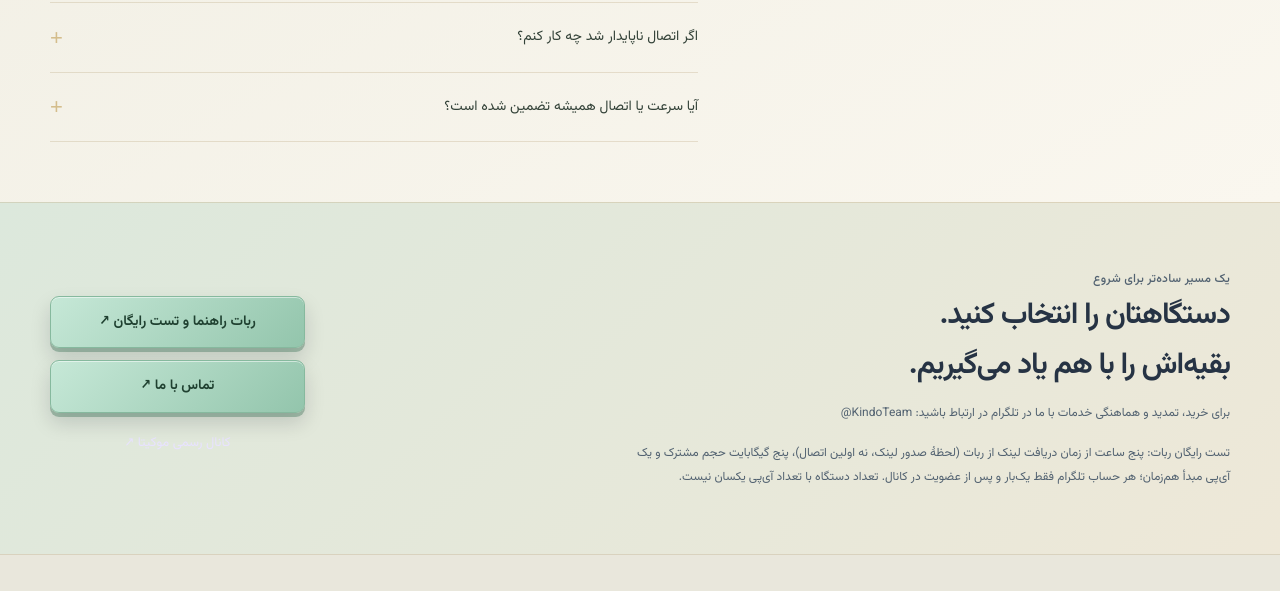
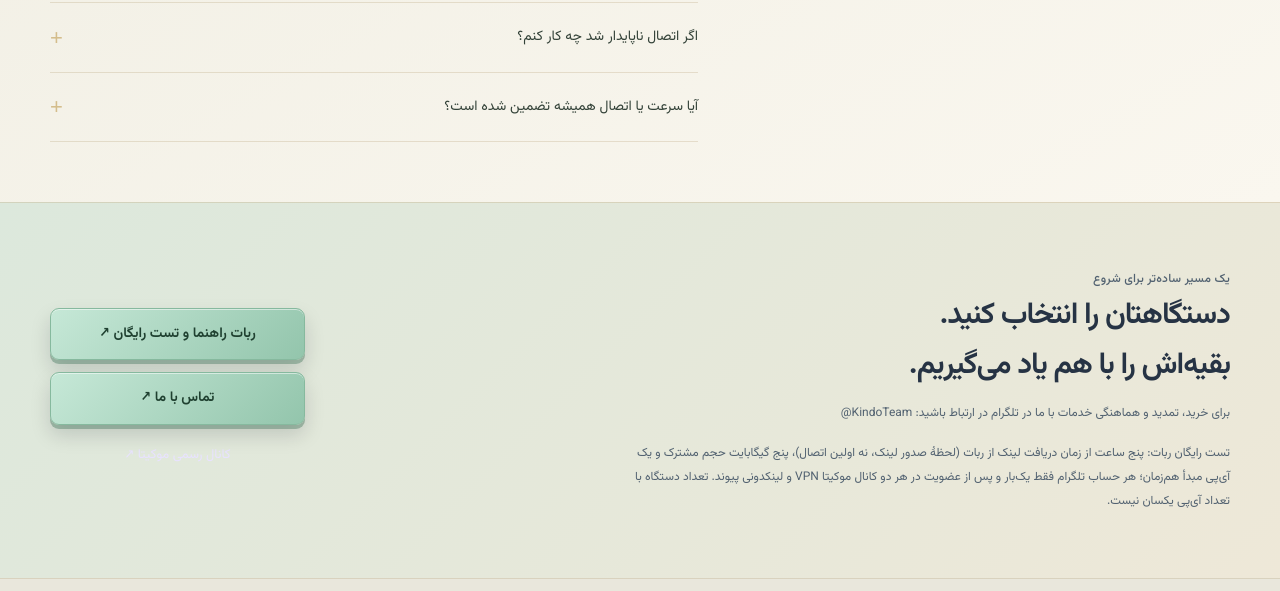
Before and after one commit to KindoraHQ/moktiva, a plain HTML site: page index.html in a window 1280 px wide. Shown: the part 7334-7925 px from the top of the page. Drawn offline with Linux system fonts and the light colour scheme; no server answers.

Commit message:
Document both required Telegram channels for free trials

```diff
--- a/index.html
+++ b/index.html
@@ -75,7 +75,7 @@
 <details><summary>اگر اتصال ناپایدار شد چه کار کنم؟</summary><p>ابتدا اینترنت را بدون VPN امتحان کنید، برنامه را به‌روز کنید و در صورت داشتن لینک اشتراک، آن را به‌روزرسانی کنید. سپس اینترنت همراه و وای‌فای را جداگانه امتحان کنید. تنظیمات امنیتی را خودسرانه غیرفعال نکنید.</p></details>
 <details><summary>آیا سرعت یا اتصال همیشه تضمین شده است؟</summary><p>خیر. کیفیت اتصال به شبکهٔ شما، محدودیت‌های اینترنت، برنامه و شرایط سرور بستگی دارد. این سایت ادعای سرعت نامحدود، ناشناس‌بودن کامل یا اتصال تضمینی ندارد.</p></details>
 </div></div></section>
-<section class="contact" id="contact"><div class="shell contact-inner"><div><p class="eyebrow">یک مسیر ساده‌تر برای شروع</p><h2>دستگاهتان را انتخاب کنید.<br>بقیه‌اش را با هم یاد می‌گیریم.</h2><p>برای خرید، تمدید و هماهنگی خدمات با ما در تلگرام در ارتباط باشید: <bdi>@KindoTeam</bdi></p><p class="trial-terms">تست رایگان ربات: پنج ساعت از زمان دریافت لینک از ربات (لحظهٔ صدور لینک، نه اولین اتصال)، پنج گیگابایت حجم مشترک و یک آی‌پی مبدأ هم‌زمان؛ هر حساب تلگرام فقط یک‌بار و پس از عضویت در کانال. تعداد دستگاه با تعداد آی‌پی یکسان نیست.</p></div><div class="contact-links"><a class="button mint" href="https://t.me/MokitaVPNHelpBot" target="_blank" rel="noopener noreferrer">ربات راهنما و تست رایگان ↗</a><a class="button mint" href="https://t.me/KindoTeam" target="_blank" rel="noopener noreferrer">تماس با ما ↗</a><a class="channel-link" href="https://t.me/MokitaVPN" target="_blank" rel="noopener noreferrer">کانال رسمی موکیتا ↗</a></div></div></section>
+<section class="contact" id="contact"><div class="shell contact-inner"><div><p class="eyebrow">یک مسیر ساده‌تر برای شروع</p><h2>دستگاهتان را انتخاب کنید.<br>بقیه‌اش را با هم یاد می‌گیریم.</h2><p>برای خرید، تمدید و هماهنگی خدمات با ما در تلگرام در ارتباط باشید: <bdi>@KindoTeam</bdi></p><p class="trial-terms">تست رایگان ربات: پنج ساعت از زمان دریافت لینک از ربات (لحظهٔ صدور لینک، نه اولین اتصال)، پنج گیگابایت حجم مشترک و یک آی‌پی مبدأ هم‌زمان؛ هر حساب تلگرام فقط یک‌بار و پس از عضویت در هر دو کانال موکیتا VPN و لینکدونی پیوند. تعداد دستگاه با تعداد آی‌پی یکسان نیست.</p></div><div class="contact-links"><a class="button mint" href="https://t.me/MokitaVPNHelpBot" target="_blank" rel="noopener noreferrer">ربات راهنما و تست رایگان ↗</a><a class="button mint" href="https://t.me/KindoTeam" target="_blank" rel="noopener noreferrer">تماس با ما ↗</a><a class="channel-link" href="https://t.me/MokitaVPN" target="_blank" rel="noopener noreferrer">کانال رسمی موکیتا ↗</a></div></div></section>
 </main>
 <footer><div class="shell"><div class="footer-top"><a class="brand" href="#home"><img src="assets/mokita-vpn-logo.png" width="32" height="32" alt=""><span dir="ltr">MOKITA<span class="brand-small">VPN & DIGITAL SERVICES</span></span></a><p>اتصال ساده‌تر. تجربهٔ روشن‌تر.</p><div class="footer-links"><button data-info="about">دربارهٔ ما</button><a href="#contact">تماس با ما</a><button data-info="terms">شرایط استفاده</button><button data-info="privacy">حریم خصوصی</button><button data-info="purchase">خرید و بازپرداخت</button></div></div><div class="footer-bottom"><span>© <span id="year">۲۰۲۶</span> موکیتا</span><span>ساخته‌شده برای یک شروع ساده‌تر <span class="tiny-star">✦</span></span></div></div><p class="visit-counter" title="هر مرورگر در هر روز یک‌بار؛ روز بر اساس ساعت بلژیک. بازدیدهای مرورگر مستثناشده شمرده نمی‌شوند. شمارش از زمان فعال‌سازی آغاز شده است.">بازدیدهای امروز: <span id="today-visits" aria-live="polite">…</span></p></footer>
 <dialog id="info-dialog" aria-labelledby="dialog-title"><div class="dialog-top"><span class="eyebrow dark">راهنمای موکیتا</span><button id="close-dialog" aria-label="بستن پنجره">×</button></div><h2 id="dialog-title"></h2><div id="dialog-content"></div></dialog>
```
